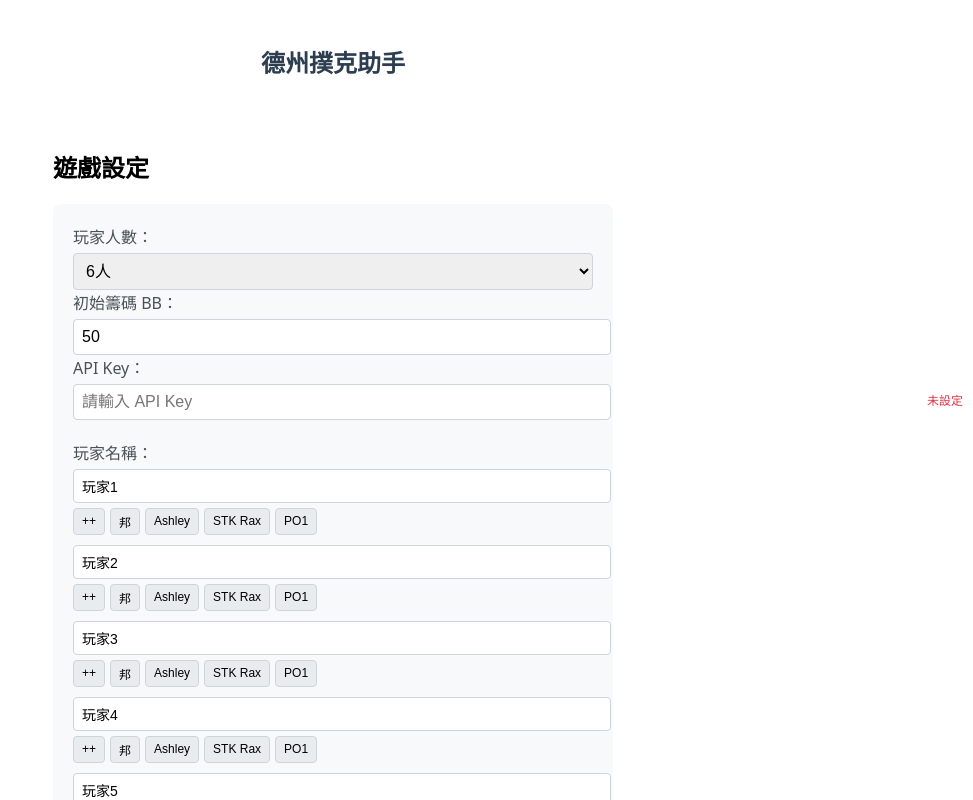
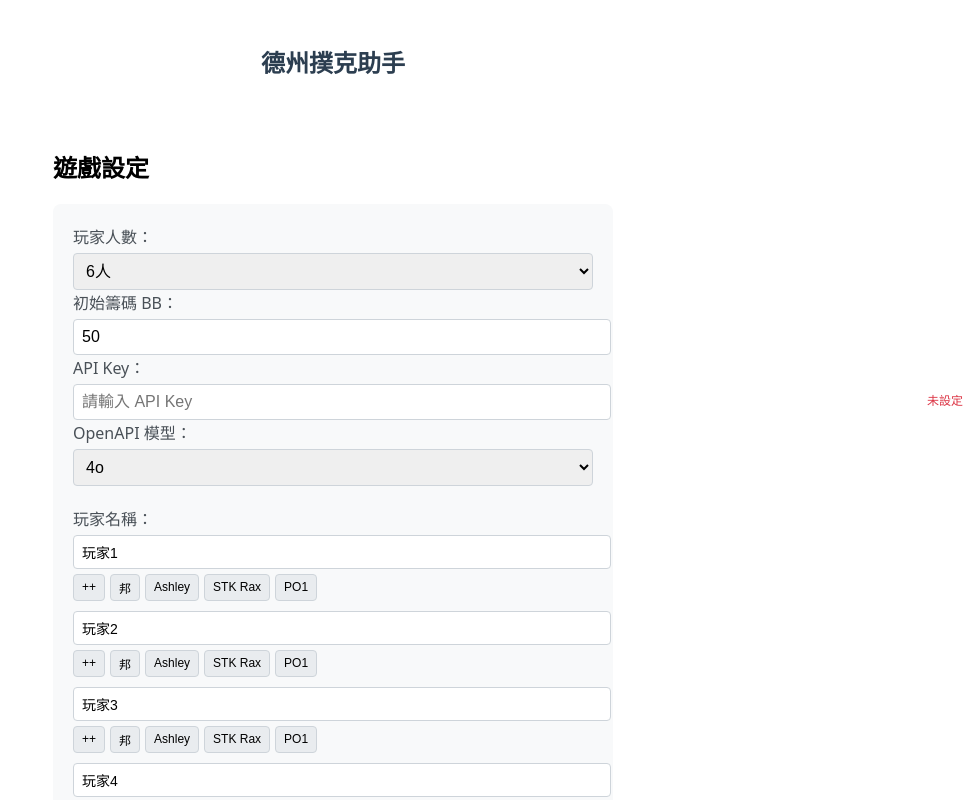
Before and after one commit to kaihg/texas-hold-AI, a Vue app: page / in a window 1280 px wide. Shown: the top 800 px of the page, without its empty margins (307-1280 px from the left). Built offline with nearby package versions, Linux system fonts and the light colour scheme.

Commit message:
讓 model選單 移到setup 來避免一直改 model

```diff
--- a/src/components/GameSetup.vue
+++ b/src/components/GameSetup.vue
@@ -26,6 +26,15 @@
         <span class="api-key-status" :class="{ 'valid': hasApiKey }">
           {{ hasApiKey ? '已設定' : '未設定' }}
         </span>
+      </div>
+
+      <div class="form-group">
+        <label>OpenAPI 模型：</label>
+        <select v-model="config.apiModel">
+          <option value="gpt-3.5-turbo">3.5-turbo</option>
+          <option value="gpt-4o">4o</option>
+          <option value="gpt-o3">o3</option>
+        </select>
       </div>
 
       <div class="form-group player-names">
@@ -86,7 +95,8 @@ const config = ref({
   players: 6,
   initialStack: 50,
   smallBlind: 0.5,
-  bigBlind: 1
+  bigBlind: 1,
+  apiModel: 'gpt-4o'
 })
 
 const playerNames = ref([])
@@ -117,6 +127,12 @@ onMounted(() => {
   apiKey.value = getApiKey() || ''
   hasApiKey.value = !!apiKey.value
   quickNames.value = getQuickNames()
+  config.value.apiModel = localStorage.getItem('apiModel') || 'gpt-4o'
+})
+
+// 監聽模型選擇變化並保存到本地快取
+watch(() => config.value.apiModel, (newModel) => {
+  localStorage.setItem('apiModel', newModel)
 })
 
 // 新增常用名稱
--- a/src/services/advice.js
+++ b/src/services/advice.js
@@ -2,8 +2,7 @@ import { getApiKey } from './api'
 import { ACTIONS } from './gameState'
 
 // API 相關常數
-const API_MODEL = 'gpt-4o'
-// const API_MODEL = 'gpt-3.5-turbo'
+let API_MODEL = localStorage.getItem('apiModel') || 'gpt-3.5-turbo'
 const SYSTEM_PROMPT = `You are a professional Texas Hold'em poker assistant built for real-time use at live or online tables. Your goal is to provide quick, clear action recommendations for each hand scenario.
 
 For each input, calculate and report the estimated win rate and expected value (EV) for each possible action (fold, call, raise, etc). Then clearly recommend the best action based on GTO strategy and professional-level exploitative adjustments when appropriate.
```
